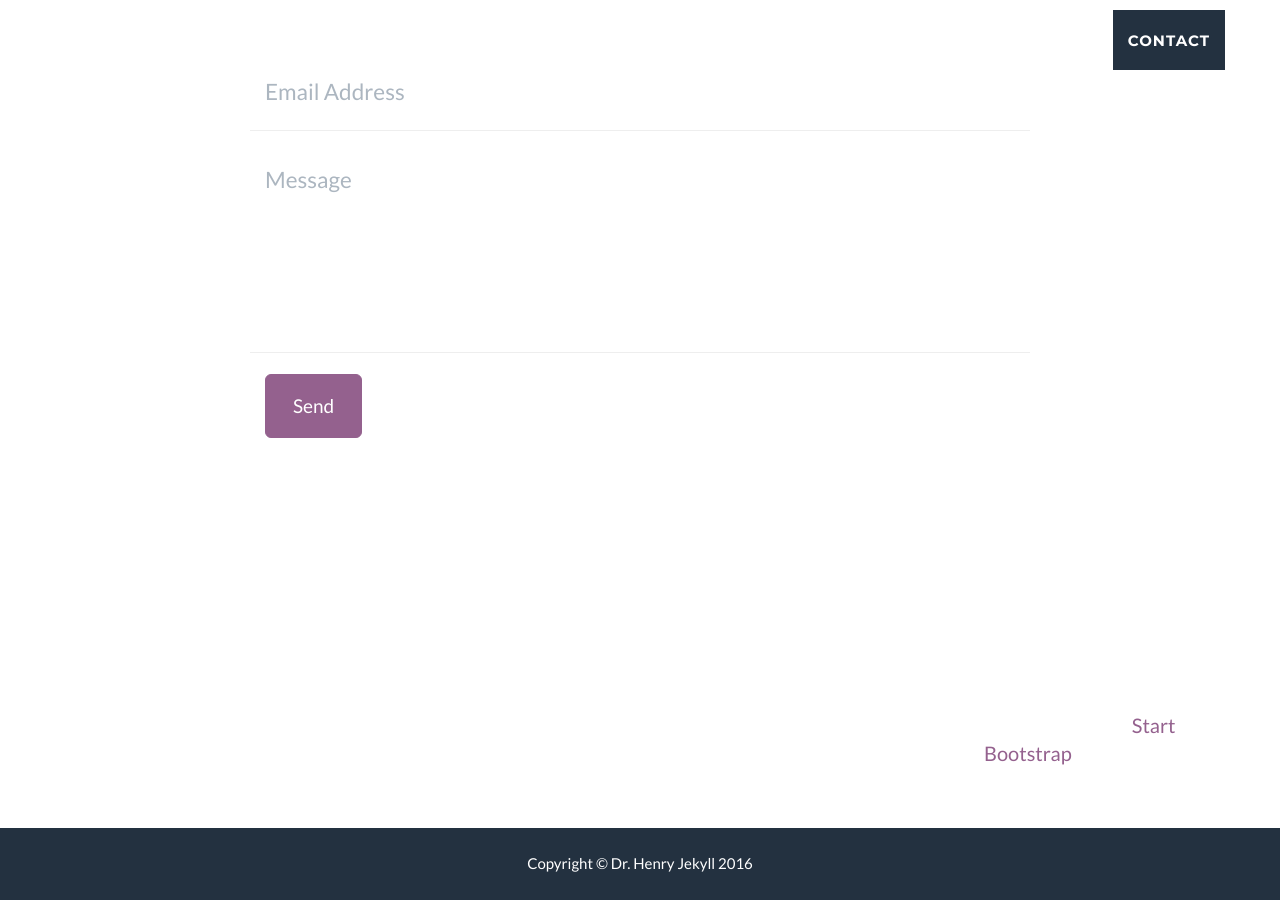
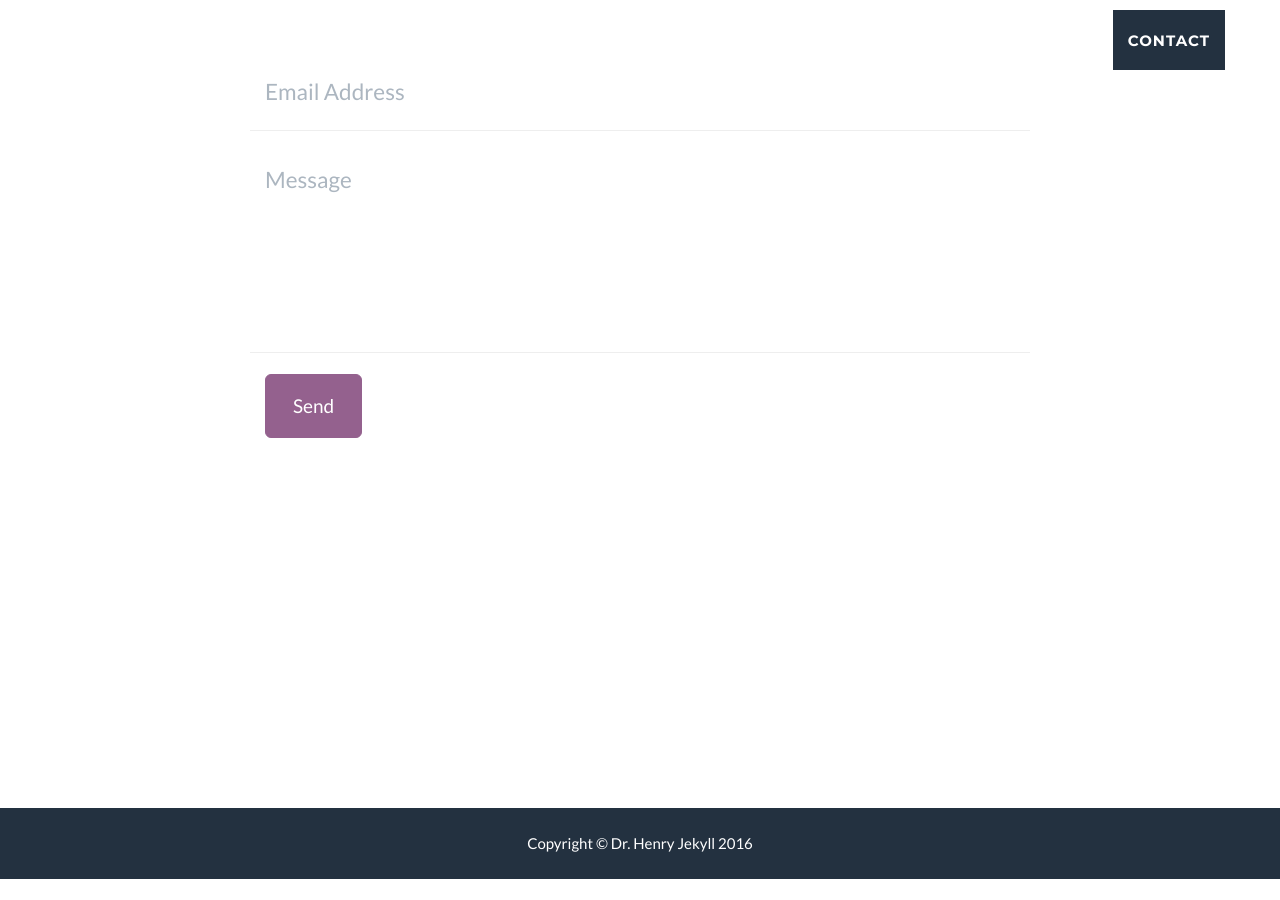
Before and after one commit to avantichande/avantichande.github.io, a Jekyll site: the page built from index.html, in a window 1280 px wide and 900 px high, scrolled down 3065 px. Built offline with Jekyll 4.4.1, drawn with Linux system fonts in a browser that asks for light colours; after the commit the page ends 3944 px from its top, so only the background shows below that.

Commit message:
Update _config.yml

```diff
--- a/_config.yml
+++ b/_config.yml
@@ -51,11 +51,11 @@
 
 # Postal address (add as many lines as necessary)
 address:
-  - line: 3481 Melrose Place
-  - line: Beverly Hills, CA 90210
+  - line: 4231 12th Ave NE
+  - line: Seattle, WA 98105
 
 # Credits content
-credits: 'Freelancer is a free to use, open source Bootstrap theme created by <a href="http://startbootstrap.com">Start Bootstrap</a>.'
+#credits: 'Freelancer is a free to use, open source Bootstrap theme created by <a href="http://startbootstrap.com">Start Bootstrap</a>.'
 
 # Build settings
 markdown: kramdown
```
